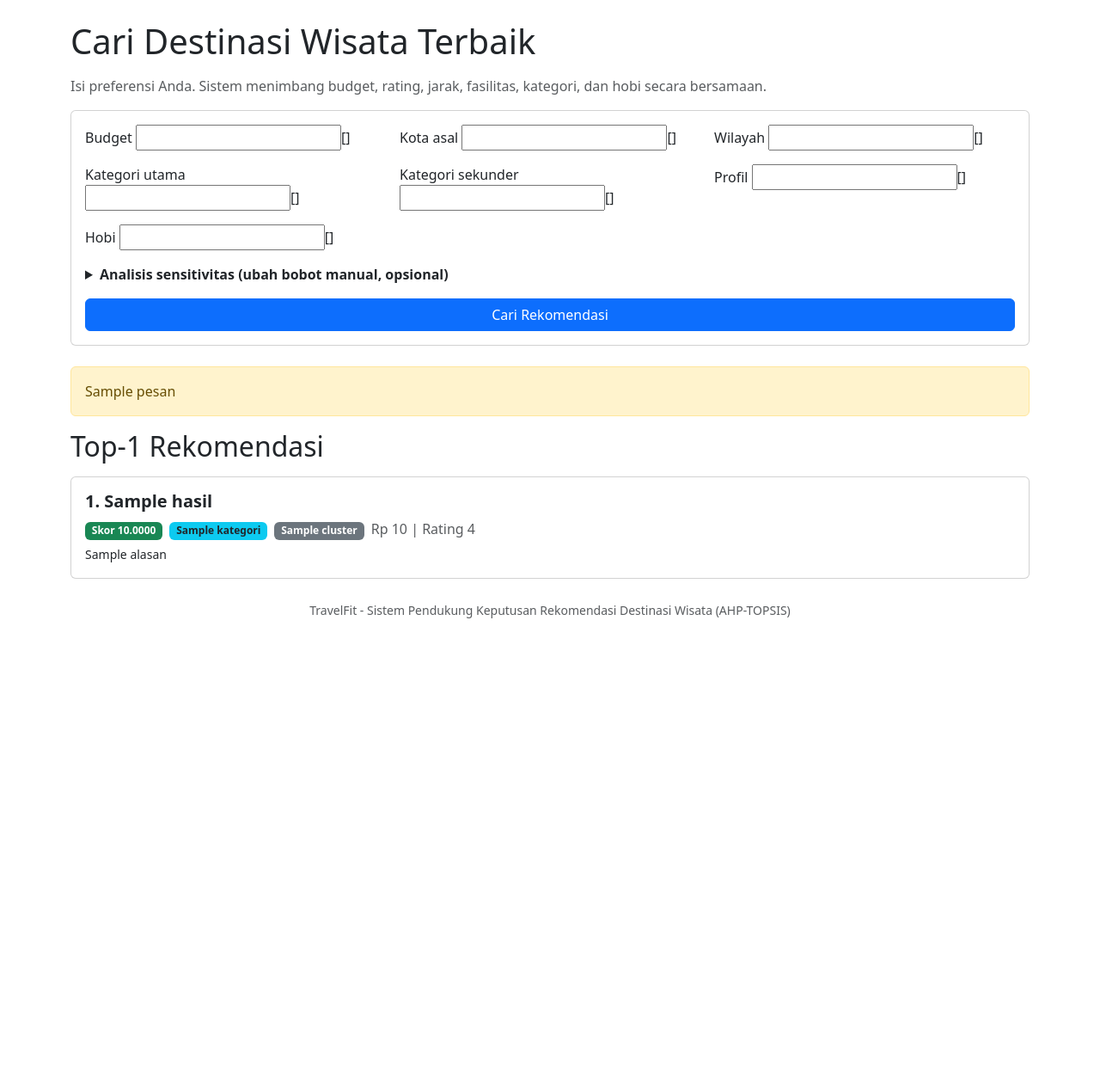
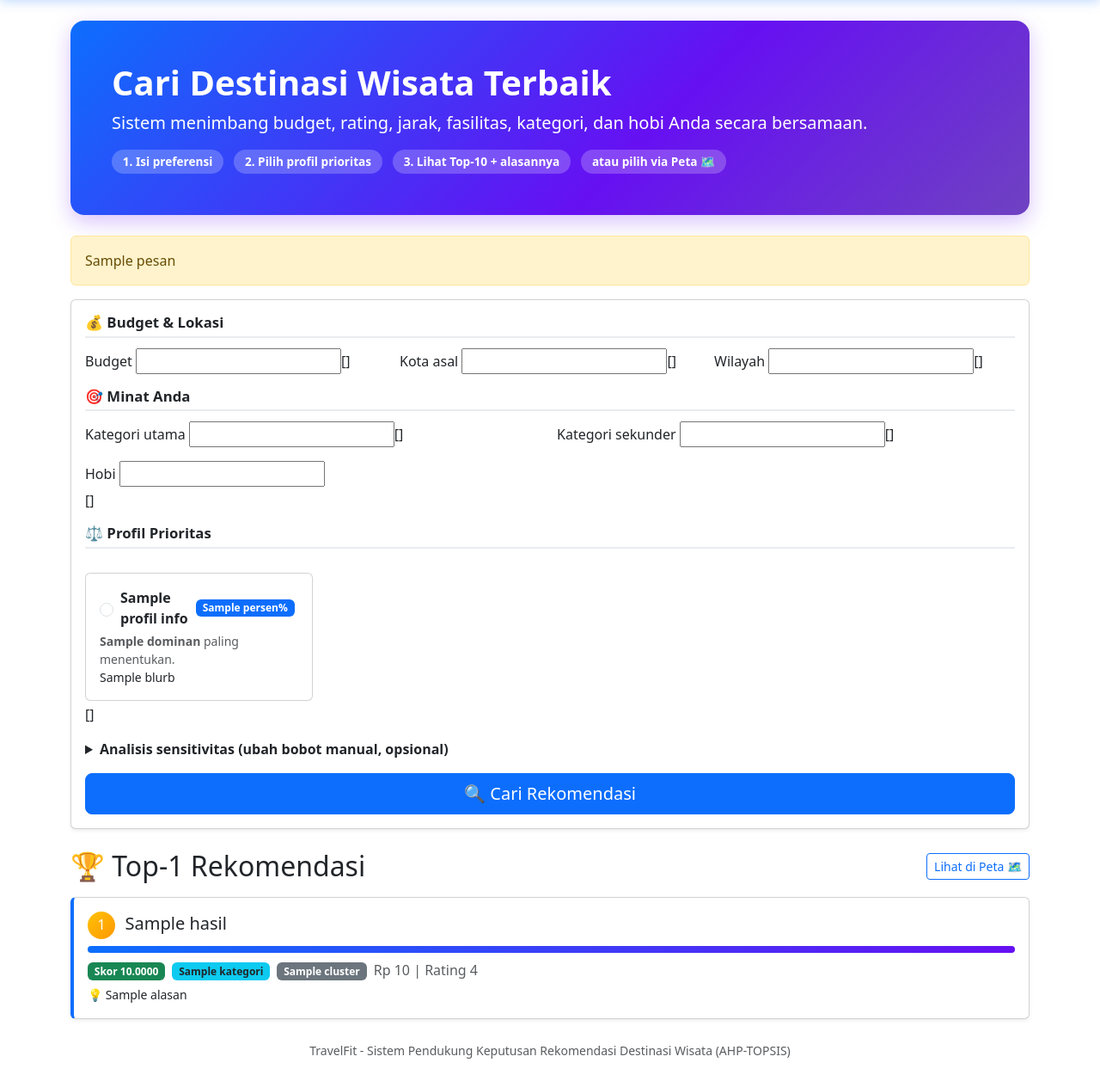
Before and after one commit to ReBioNC/SPK_Destinasi_Wisata, a Django app: template recommender/templates/recommender/form_hasil.html in a window 1280 px wide. Shown: the part 56-1313 px from the top of the page at 86% size. Before the commit the page ends 775 px from the top, so only its background shows below. Run offline with Django 5.2, Linux system fonts and the light colour scheme; the template is opened without the code that fills it: most values are stand-ins (such as "Sample title", 1, 10 or a date in 2020); form fields are guessed from the names that the template uses.

Commit message:
feat(web): modern UI, field help texts, map-to-form flow

```diff
--- a/recommender/static/recommender/custom.css
+++ b/recommender/static/recommender/custom.css
@@ -1,9 +1,49 @@
-/* TravelFit: aksen kustom di atas Bootstrap (<=60 baris). */
+/* TravelFit: tema Bootstrap modern. */
 .navbar-brand { font-weight: 700; letter-spacing: 0.5px; }
-.card-title { font-weight: 600; }
+.navbar { box-shadow: 0 2px 12px rgba(13, 110, 253, 0.25); }
+
+/* Hero gradient */
+.tf-hero {
+  background: linear-gradient(135deg, #0d6efd 0%, #6610f2 60%, #6f42c1 100%);
+  box-shadow: 0 8px 24px rgba(102, 16, 242, 0.25);
+}
+.tf-step {
+  background: rgba(255, 255, 255, 0.22);
+  font-size: 0.85rem;
+  padding: 0.45rem 0.8rem;
+  border-radius: 999px;
+}
+.tf-step-link { text-decoration: none; }
+.tf-step-link:hover { background: rgba(255, 255, 255, 0.35); color: #fff; }
+
+/* Section form */
+.tf-section {
+  font-size: 1.05rem;
+  font-weight: 700;
+  padding-bottom: 0.35rem;
+  margin-bottom: 0.75rem;
+  border-bottom: 2px solid #e9ecef;
+}
 form .form-control, form .form-select { margin-top: 0.25rem; }
 form ul { list-style: none; padding-left: 0; }
 form ul li { display: inline-block; margin-right: 0.75rem; }
 form input[type="checkbox"] { margin-right: 0.25rem; }
 details summary { cursor: pointer; font-weight: 600; }
 .badge { margin-right: 0.25rem; }
+
+/* Kartu profil prioritas */
+.profil-info { cursor: pointer; transition: transform 0.12s, box-shadow 0.12s, border-color 0.12s; }
+.profil-info:hover { transform: translateY(-2px); box-shadow: 0 6px 16px rgba(13, 110, 253, 0.18); border-color: #0d6efd; }
+.profil-info:has(input:checked) { border-color: #0d6efd; box-shadow: 0 0 0 2px rgba(13, 110, 253, 0.35); }
+
+/* Kartu hasil + medali peringkat */
+.tf-hasil { border-left: 4px solid #0d6efd; }
+.tf-medal {
+  display: inline-flex; align-items: center; justify-content: center;
+  width: 2rem; height: 2rem; border-radius: 50%;
+  background: #6c757d; color: #fff; font-size: 1rem; margin-right: 0.4rem;
+}
+.tf-medal-1 { background: linear-gradient(135deg, #ffc107, #ff9800); }
+.tf-medal-2 { background: linear-gradient(135deg, #adb5bd, #868e96); }
+.tf-medal-3 { background: linear-gradient(135deg, #fd7e14, #e8590c); }
+.tf-hasil .progress-bar { background: linear-gradient(90deg, #0d6efd, #6610f2); }
--- a/recommender/static/recommender/nusantara.css
+++ b/recommender/static/recommender/nusantara.css
@@ -195,6 +195,6 @@
 /* --- TravelFit additions --- */
 .tf-backbar{background:#0d6efd;color:#fff;padding:.5rem 1rem}
 .tf-backbar a{color:#fff;font-weight:700;text-decoration:none}
-.btn-cari{display:inline-block;margin-top:.75rem;padding:.5rem 1rem;background:#0d6efd;color:#fff;border-radius:.5rem;text-decoration:none;font-weight:700}
+.btn-cari{display:inline-block;margin-top:.75rem;padding:.5rem 1rem;background:linear-gradient(135deg,#0d6efd,#6610f2);color:#fff;border-radius:.5rem;text-decoration:none;font-weight:700;box-shadow:0 4px 12px rgba(102,16,242,.3)}
 #daftar-hasil{margin:1rem auto;max-width:960px;padding:0 1rem;color:inherit}
 #daftar-hasil .hasil-item{padding:.25rem 0;border-bottom:1px solid rgba(128,128,128,.3)}
--- a/recommender/templates/recommender/form_hasil.html
+++ b/recommender/templates/recommender/form_hasil.html
@@ -1,21 +1,54 @@
 {% extends "recommender/base.html" %}
 {% block title %}Beranda{% endblock %}
 {% block content %}
-<h1 class="mb-3">Cari Destinasi Wisata Terbaik</h1>
-<p class="text-muted">Isi preferensi Anda. Sistem menimbang budget, rating, jarak, fasilitas, kategori, dan hobi secara bersamaan.</p>
+<div class="tf-hero p-4 p-md-5 mb-4 text-white rounded-4">
+  <h1 class="display-6 fw-bold">Cari Destinasi Wisata Terbaik</h1>
+  <p class="lead mb-3">Sistem menimbang budget, rating, jarak, fasilitas, kategori, dan hobi Anda secara bersamaan.</p>
+  <div class="d-flex flex-wrap gap-2">
+    <span class="badge tf-step">1. Isi preferensi</span>
+    <span class="badge tf-step">2. Pilih profil prioritas</span>
+    <span class="badge tf-step">3. Lihat Top-10 + alasannya</span>
+    <a href="/peta/" class="badge tf-step tf-step-link">atau pilih via Peta 🗺️</a>
+  </div>
+</div>
 
-<form method="post" class="card card-body mb-4">
+{% if pesan %}
+<div class="alert alert-{{ pesan_class|default:'warning' }}">{{ pesan }}</div>
+{% endif %}
+
+<form method="post" class="card card-body mb-4 shadow-sm">
   {% csrf_token %}
   {{ form.non_field_errors }}
-  <div class="row g-3">
-    <div class="col-md-4">{{ form.budget.label_tag }} {{ form.budget }}{{ form.budget.errors }}</div>
-    <div class="col-md-4">{{ form.kota_asal.label_tag }} {{ form.kota_asal }}{{ form.kota_asal.errors }}</div>
-    <div class="col-md-4">{{ form.wilayah.label_tag }} {{ form.wilayah }}{{ form.wilayah.errors }}</div>
-    <div class="col-md-4">{{ form.kategori_utama.label_tag }} {{ form.kategori_utama }}{{ form.kategori_utama.errors }}</div>
-    <div class="col-md-4">{{ form.kategori_sekunder.label_tag }} {{ form.kategori_sekunder }}{{ form.kategori_sekunder.errors }}</div>
-    <div class="col-md-4">{{ form.profil.label_tag }} {{ form.profil }}{{ form.profil.errors }}</div>
-    <div class="col-12">{{ form.hobi.label_tag }} {{ form.hobi }}{{ form.hobi.errors }}</div>
+  <h5 class="tf-section">💰 Budget &amp; Lokasi</h5>
+  <div class="row g-3 mb-3">
+    <div class="col-md-4">{{ form.budget.label_tag }} {{ form.budget }}<small class="form-text text-muted">{{ form.budget.help_text }}</small>{{ form.budget.errors }}</div>
+    <div class="col-md-4">{{ form.kota_asal.label_tag }} {{ form.kota_asal }}<small class="form-text text-muted">{{ form.kota_asal.help_text }}</small>{{ form.kota_asal.errors }}</div>
+    <div class="col-md-4">{{ form.wilayah.label_tag }} {{ form.wilayah }}<small class="form-text text-muted">{{ form.wilayah.help_text }}</small>{{ form.wilayah.errors }}</div>
   </div>
+  <h5 class="tf-section">🎯 Minat Anda</h5>
+  <div class="row g-3 mb-3">
+    <div class="col-md-6">{{ form.kategori_utama.label_tag }} {{ form.kategori_utama }}<small class="form-text text-muted">{{ form.kategori_utama.help_text }}</small>{{ form.kategori_utama.errors }}</div>
+    <div class="col-md-6">{{ form.kategori_sekunder.label_tag }} {{ form.kategori_sekunder }}<small class="form-text text-muted">{{ form.kategori_sekunder.help_text }}</small>{{ form.kategori_sekunder.errors }}</div>
+    <div class="col-12">{{ form.hobi.label_tag }} {{ form.hobi }}<small class="form-text text-muted d-block">{{ form.hobi.help_text }}</small>{{ form.hobi.errors }}</div>
+  </div>
+  <h5 class="tf-section">⚖️ Profil Prioritas</h5>
+  <p class="text-muted"><small>{{ form.profil.help_text }}</small></p>
+  <div class="row g-2 mb-1">
+    {% for p in profil_info %}
+    <div class="col-md-6 col-lg-3">
+      <label class="profil-info card h-100 p-3">
+        <span class="d-flex align-items-center gap-2">
+          <input type="radio" name="profil" value="{{ p.key }}" class="form-check-input" required{% if form.profil.value == p.key %} checked{% endif %}>
+          <strong>{{ p.label }}</strong>
+          <span class="badge bg-primary ms-auto">{{ p.persen }}%</span>
+        </span>
+        <small class="text-muted mt-1"><strong>{{ p.dominan }}</strong> paling menentukan.</small>
+        <small>{{ p.blurb }}</small>
+      </label>
+    </div>
+    {% endfor %}
+  </div>
+  {{ form.profil.errors }}
   <details class="mt-3">
     <summary>Analisis sensitivitas (ubah bobot manual, opsional)</summary>
     {{ form.sentuh_bobot }}
@@ -29,26 +62,31 @@
     </div>
     {% if mode_custom %}<p class="text-info mt-2">Memakai bobot kustom dari slider.</p>{% endif %}
   </details>
-  <button type="submit" class="btn btn-primary mt-3">Cari Rekomendasi</button>
+  <button type="submit" class="btn btn-primary btn-lg mt-3">🔍 Cari Rekomendasi</button>
 </form>
 
-{% if pesan %}
-<div class="alert alert-warning">{{ pesan }}</div>
-{% endif %}
-
 {% if hasil %}
-<h2 class="mb-3">Top-{{ hasil|length }} Rekomendasi</h2>
+<div class="d-flex align-items-center mb-3">
+  <h2 class="mb-0">🏆 Top-{{ hasil|length }} Rekomendasi</h2>
+  <a href="/peta/" class="btn btn-outline-primary btn-sm ms-auto">Lihat di Peta 🗺️</a>
+</div>
 {% for h in hasil %}
-<div class="card mb-2">
+<div class="card mb-2 shadow-sm tf-hasil">
   <div class="card-body">
-    <h5 class="card-title">{{ forloop.counter }}. {{ h.nama }}</h5>
+    <h5 class="card-title">
+      <span class="tf-medal tf-medal-{{ forloop.counter }}">{{ forloop.counter }}</span>
+      {{ h.nama }}
+    </h5>
+    <div class="progress mb-2" style="height: 8px;">
+      <div class="progress-bar" role="progressbar" style="width: {% widthratio h.vi 1 100 %}%;"></div>
+    </div>
     <p class="card-text mb-1">
       <span class="badge bg-success">Skor {{ h.vi|floatformat:4 }}</span>
       <span class="badge bg-info text-dark">{{ h.kategori }}</span>
       <span class="badge bg-secondary">{{ h.cluster }}</span>
       <span class="text-muted">Rp {{ h.harga }} | Rating {{ h.rating }}</span>
     </p>
-    <p class="card-text"><small>{{ h.alasan }}</small></p>
+    <p class="card-text"><small>💡 {{ h.alasan }}</small></p>
   </div>
 </div>
 {% endfor %}
```
Also changed, not shown: recommender/forms.py (+14 -7 lines), recommender/tests/test_views.py (+22 -0 lines), recommender/views.py (+29 -2 lines).
